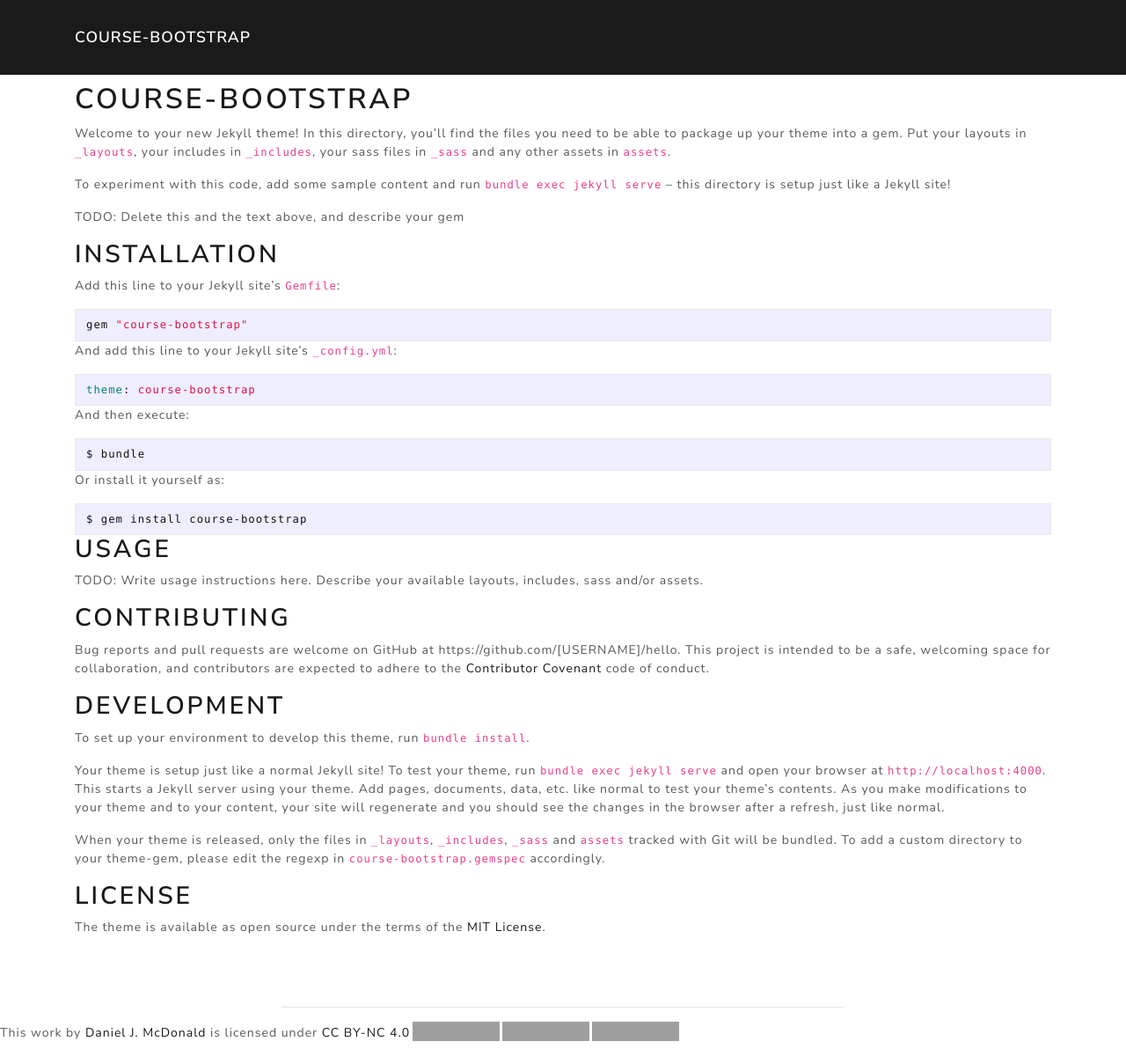
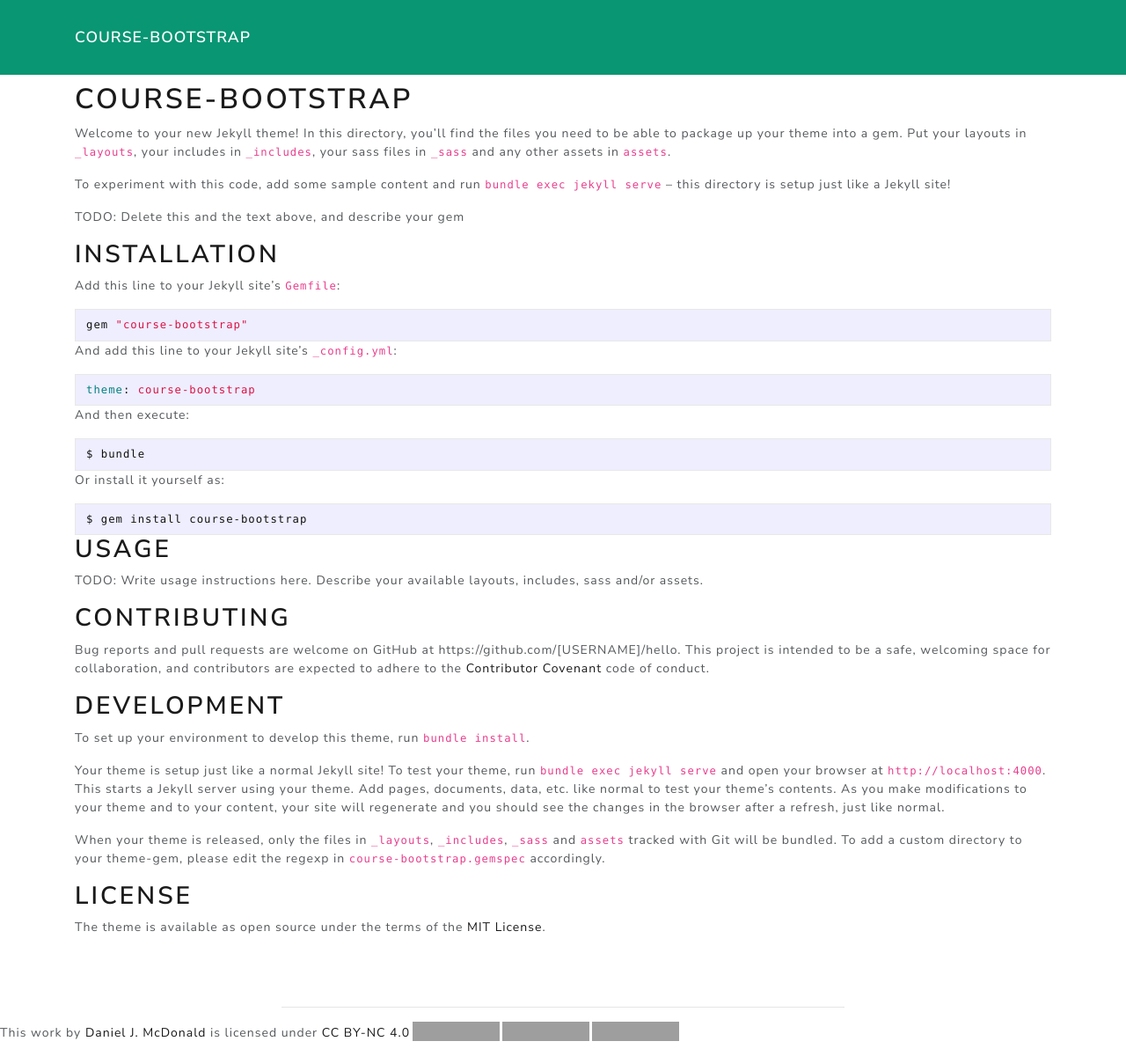
Before and after one commit to dajmcdon/course-bootstrap, a Jekyll site: the page built from README.md, in a window 1280 px wide and 1200 px high. Shown: the whole window at 88% size. Built offline with Jekyll 4.4.1, drawn with Linux system fonts in a browser that asks for light colours; nearby versions of some CDN libraries; our own code applies the rules of GitHub Pages for plain Markdown files; grey boxes are pictures that could not be loaded.

Commit message:
itt primary color

```diff
--- a/_sass/course-bootstrap.scss
+++ b/_sass/course-bootstrap.scss
@@ -2,6 +2,6 @@
 
 $primary: #099673;
 
-.bg-dark {
+.bg-primary {
   background-color: $primary !important;
 }
```
